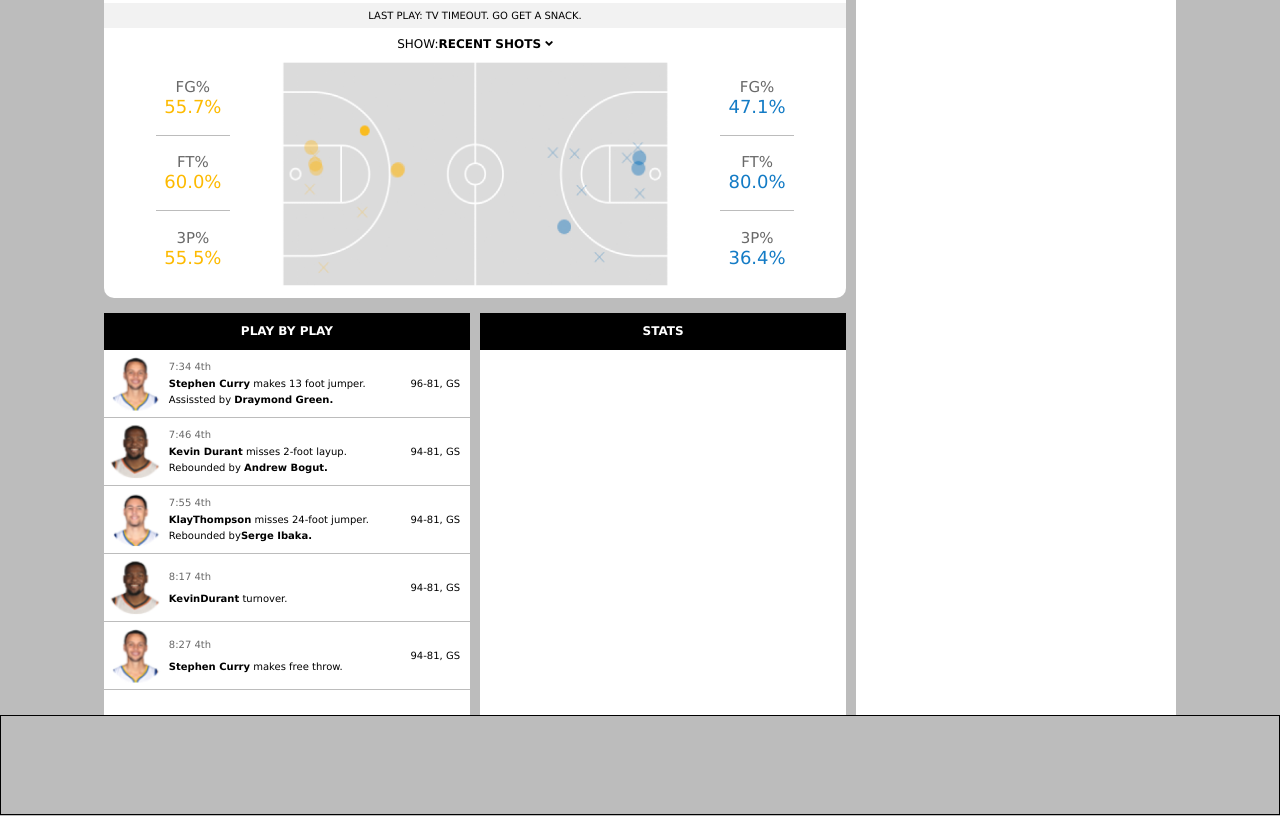
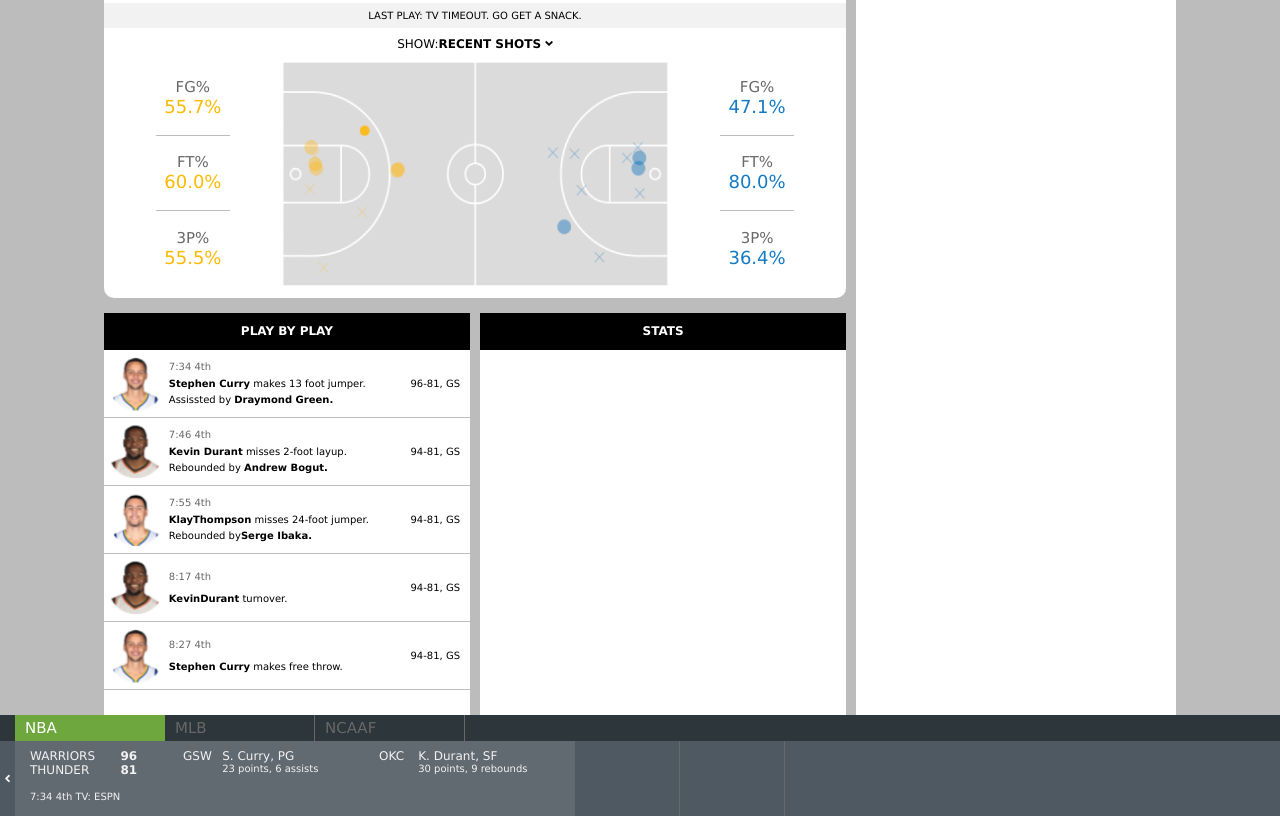
Before and after one commit to tmswartz12/fanduel-html, a plain HTML site: page client/index.html in a window 1280 px wide. Shown: the part 181-997 px from the top of the page. Drawn offline with Linux system fonts and the light colour scheme.

Commit message:
style: completed active scoreboard component in footer

```diff
--- a/client/index.html
+++ b/client/index.html
@@ -49,178 +49,254 @@
 
     <!-- End Nav Bar-->
     <!-- Start Main Body-->
-    <section class = 'main-body'>
-      <div class='main-body-left'>
-        <div class ='main-body-left-row scoreboard'>
-          <div class ='live-score'>
-            <div class = 'home-team team-box'>
-              <div class='home-team-name home'>
+    <section class="main-body">
+      <div class="main-body-left">
+        <div class="main-body-left-row scorecard">
+          <div class="live-score">
+            <div class="home-team team-box">
+              <div class="home-team-name home">
                 <div>
                   GOLDEN STATE
                 </div>
-                <div class='bold'>
+                <div class="bold">
                   WARRIORS
                 </div>
               </div>
-              <div class='score'>
-                <div class='home bold'>96</div>
+              <div class="score">
+                <div class="home bold">96</div>
               </div>
             </div>
-            <div class = 'game-clock'>
-              <div >7:34 4th</div>
-              <div class ='arena-info'>
+            <div class="game-clock">
+              <div>7:34 4th</div>
+              <div class="arena-info">
                 <div>Oracle Arena</div>
                 <div>Oakland, CA</div>
               </div>
             </div>
-            <div class = 'away-team team-box'>
-                <div class='away-team-name away'>
+            <div class="away-team team-box">
+              <div class="away-team-name away">
                 <div>
                   OKLAHOMA CITY
                 </div>
-                    <div class='bold'>
+                <div class="bold">
                   THUNDER
                 </div>
               </div>
-                  <div class='score'>
-                    <div class='away bold'>81</div>
+              <div class="score">
+                <div class="away bold">81</div>
               </div>
             </div>
           </div>
-          <div class ='game-cast'>
-            <div class='game-cast-last-play'>LAST PLAY: TV TIMEOUT. GO GET A SNACK.</div>
-            <div class ='game-cast-scoreboard'>
-              <div class ='game-cast-shot-toggle'> SHOW: <span class = 'bold'>RECENT SHOTS  <i class="fas fa-angle-down"></i></span></div>
-              <div class='game-cast-shooting-stats'>
-                <div class='shooting-stats-column'>
-                  <div class='shooting-stats shooting-stats-border'>
+          <div class="game-cast">
+            <div class="game-cast-last-play">
+              LAST PLAY: TV TIMEOUT. GO GET A SNACK.
+            </div>
+            <div class="game-cast-scoreboard">
+              <div class="game-cast-shot-toggle">
+                SHOW:
+                <span class="bold"
+                  >RECENT SHOTS <i class="fas fa-angle-down"></i
+                ></span>
+              </div>
+              <div class="game-cast-shooting-stats">
+                <div class="shooting-stats-column">
+                  <div class="shooting-stats shooting-stats-border">
                     <div>FG%</div>
-                    <div class ='home stat'>55.7%</div>
+                    <div class="home stat">55.7%</div>
                   </div>
-                  <div class='shooting-stats shooting-stats-border'>
+                  <div class="shooting-stats shooting-stats-border">
                     <div>FT%</div>
-                    <div class ='home stat'>60.0%</div>
+                    <div class="home stat">60.0%</div>
                   </div>
-                  <div class='shooting-stats'>
+                  <div class="shooting-stats">
                     <div>3P%</div>
-                    <div class ='home stat'>55.5%</div>
+                    <div class="home stat">55.5%</div>
                   </div>
                 </div>
-                <img   class="shotchart"
+                <img
+                  class="shotchart"
                   alt="FanDuel Game Cast"
-                src="/public/images/court.png"/>
-                <div class='shooting-stats-column'>
-                    <div class='shooting-stats shooting-stats-border'>
+                  src="/public/images/court.png"
+                />
+                <div class="shooting-stats-column">
+                  <div class="shooting-stats shooting-stats-border">
                     <div>FG%</div>
-                        <div class ='away stat'>47.1%</div>
+                    <div class="away stat">47.1%</div>
                   </div>
-                      <div class='shooting-stats shooting-stats-border'>
+                  <div class="shooting-stats shooting-stats-border">
                     <div>FT%</div>
-                        <div class ='away stat'>80.0%</div>
+                    <div class="away stat">80.0%</div>
                   </div>
-                      <div class='shooting-stats'>
+                  <div class="shooting-stats">
                     <div>3P%</div>
-                        <div class ='away stat'>36.4%</div>
+                    <div class="away stat">36.4%</div>
                   </div>
                 </div>
               </div>
             </div>
           </div>
-
         </div>
-        <div class ='main-body-left-row'>
-          <div class ='game-info-column play-by-play'>
-            <div class='header'>PLAY BY PLAY</div>
-            <div class='recent-play'>
-                <img class='recent-play-player-img'
+        <div class="main-body-left-row">
+          <div class="game-info-column play-by-play">
+            <div class="header">PLAY BY PLAY</div>
+            <div class="recent-play">
+              <img
+                class="recent-play-player-img"
                 alt="Stephen Curry Golden State Warriors"
-                src="/public/images/StephCurry.png"/>
-                <div class='recent-play-column'>
-                  <div class='recent-play-description'>
-                    <div class='recent-play-time'>7:34 4th</div>
-                    <div><span class='bold'>Stephen Curry</span> makes 13 foot jumper.</div>
-                    <div>Assissted by <span class='bold'>Draymond Green.</span></div>
+                src="/public/images/StephCurry.png"
+              />
+              <div class="recent-play-column">
+                <div class="recent-play-description">
+                  <div class="recent-play-time">7:34 4th</div>
+                  <div>
+                    <span class="bold">Stephen Curry</span> makes 13 foot
+                    jumper.
                   </div>
-                  <div class='recent-play-score'>
+                  <div>
+                    Assissted by <span class="bold">Draymond Green.</span>
+                  </div>
+                </div>
+                <div class="recent-play-score">
                   96-81, GS
                 </div>
               </div>
             </div>
-            <div class='recent-play'>
-                <img class='recent-play-player-img'
+            <div class="recent-play">
+              <img
+                class="recent-play-player-img"
                 alt="Kevin Durant Oklahoma City Thunder"
-                src="/public/images/KevinDurant.png"/>
-                <div class='recent-play-column'>
-                  <div class='recent-play-description'>
-                    <div class='recent-play-time'>7:46 4th</div>
-                    <div><span class='bold'>Kevin Durant</span> misses 2-foot layup.</div>
-                    <div>Rebounded by <span class='bold'>Andrew Bogut.</span></div>
+                src="/public/images/KevinDurant.png"
+              />
+              <div class="recent-play-column">
+                <div class="recent-play-description">
+                  <div class="recent-play-time">7:46 4th</div>
+                  <div>
+                    <span class="bold">Kevin Durant</span> misses 2-foot layup.
                   </div>
-                  <div class='recent-play-score'>
+                  <div>
+                    Rebounded by <span class="bold">Andrew Bogut.</span>
+                  </div>
+                </div>
+                <div class="recent-play-score">
                   94-81, GS
                 </div>
               </div>
             </div>
-            <div class='recent-play'>
-                <img class='recent-play-player-img'
+            <div class="recent-play">
+              <img
+                class="recent-play-player-img"
                 alt="Klay Thompson Golden State Warriors"
-                src="/public/images/KlayThompson.png"/>
-                <div class='recent-play-column'>
-                  <div class='recent-play-description'>
-                    <div class='recent-play-time'>7:55 4th</div>
-                    <div><span class='bold'>KlayThompson</span> misses 24-foot jumper.</div>
-                    <div>Rebounded by<span class='bold'>Serge Ibaka.</span></div>
+                src="/public/images/KlayThompson.png"
+              />
+              <div class="recent-play-column">
+                <div class="recent-play-description">
+                  <div class="recent-play-time">7:55 4th</div>
+                  <div>
+                    <span class="bold">KlayThompson</span> misses 24-foot
+                    jumper.
                   </div>
-                  <div class='recent-play-score'>
+                  <div>Rebounded by<span class="bold">Serge Ibaka.</span></div>
+                </div>
+                <div class="recent-play-score">
                   94-81, GS
                 </div>
               </div>
             </div>
-            <div class='recent-play'>
-                <img class='recent-play-player-img'
+            <div class="recent-play">
+              <img
+                class="recent-play-player-img"
                 alt="Kevin Durant Oklahoma City Thunder"
-                src="/public/images/KevinDurant.png"/>
-                <div class='recent-play-column'>
-                  <div class='recent-play-description'>
-                    <div class='recent-play-time'>8:17 4th</div>
-                    <div><span class='bold'>KevinDurant</span> turnover.</div>
+                src="/public/images/KevinDurant.png"
+              />
+              <div class="recent-play-column">
+                <div class="recent-play-description">
+                  <div class="recent-play-time">8:17 4th</div>
+                  <div><span class="bold">KevinDurant</span> turnover.</div>
                 </div>
-                  <div class='recent-play-score'>
+                <div class="recent-play-score">
                   94-81, GS
                 </div>
               </div>
             </div>
-            <div class='recent-play'>
-                <img class='recent-play-player-img'
+            <div class="recent-play">
+              <img
+                class="recent-play-player-img"
                 alt="Stephen Curry Golden State Warriors"
-                src="/public/images/StephCurry.png"/>
-                <div class='recent-play-column'>
-                  <div class='recent-play-description'>
-                    <div class='recent-play-time'>8:27 4th</div>
-                    <div><span class='bold'>Stephen Curry</span> makes free throw.</div>
+                src="/public/images/StephCurry.png"
+              />
+              <div class="recent-play-column">
+                <div class="recent-play-description">
+                  <div class="recent-play-time">8:27 4th</div>
+                  <div>
+                    <span class="bold">Stephen Curry</span> makes free throw.
                   </div>
-                  <div class='recent-play-score'>
+                </div>
+                <div class="recent-play-score">
                   94-81, GS
                 </div>
               </div>
             </div>
-
           </div>
-          <div class ='game-info-column stats'>
-              <div class='header'> STATS</div>
+          <div class="game-info-column stats">
+            <div class="header">STATS</div>
           </div>
         </div>
       </div>
-      <div class='main-body-right'>
-          <div class='header'>YOUR SCORING</div>
-          <div class='your-games'>
-            <div class='your-games-options games-options-active'>THIS GAME</div>
-            <div class='your-games-options'>ALL GAMES</div>
+      <div class="main-body-right">
+        <div class="header">YOUR SCORING</div>
+        <div class="your-games">
+          <div class="your-games-options games-options-active">THIS GAME</div>
+          <div class="your-games-options">ALL GAMES</div>
         </div>
       </div>
     </section>
-    <footer class='footer'>
-
+    <!-- End Main Body-->
+    <!-- Start Footer-->
+    <footer class="footer">
+      <div class="league-row">
+        <div class="league league-active">NBA</div>
+        <div class="league">MLB</div>
+        <div class="league">NCAAF</div>
+      </div>
+      <div class="boxscore">
+        <div class="previous-boxscore">
+          <i class="fas fa-angle-left"></i>
+        </div>
+        <div class="active-boxscore">
+          <div class="active-boxscore-row">
+            <div class="active-boxscore-column">
+              <div class="boxscore-team">
+                <div class="boxscore-team-home">WARRIORS</div>
+                <div class="boxscore-team-away">THUNDER</div>
+              </div>
+              <div class="boxscore-score bold">
+                <div class="boxscore-score-home">96</div>
+                <div class="boxscore-score-away">81</div>
+              </div>
+            </div>
+            <div class="top-player">
+              <div class="team-column">GSW</div>
+              <div class="top-player-column">
+                <div>S. Curry, PG</div>
+                <div class="top-player-stats">23 points, 6 assists</div>
+              </div>
+            </div>
+            <div class="top-player">
+              <div class="team-column">OKC</div>
+              <div class="top-player-column">
+                <div>K. Durant, SF</div>
+                <div class="top-player-stats">30 points, 9 rebounds</div>
+              </div>
+            </div>
+          </div>
+          <div class="boxscore-game-clock">
+            7:34 4th TV: ESPN
+          </div>
+        </div>
+        <div class="unactive-boxscore"></div>
+        <div class="unactive-boxscore"></div>
+      </div>
     </footer>
+    <!-- End Footer-->
   </body>
 </html>
--- a/public/style.css
+++ b/public/style.css
@@ -47,7 +47,7 @@
   width: 100vw;
   height: 66px;
   z-index: 1;
-  background-color: #2d363b;
+  background-color: #2d363a;
   align-items: center;
   justify-content: space-around;
   flex-direction: row;
@@ -141,7 +141,7 @@
   height: 402.5px;
 }
 
-.scoreboard {
+.scorecard {
   display: flex;
   width: 100%;
   flex-direction: column;
@@ -398,13 +398,150 @@
   color: #6ea73d;
 }
 
+/* End Main Body */
+
+/* Start Footer */
 footer {
   position: relative;
 }
 .footer {
   display: flex;
   width: 100%;
-  height: 100px;
+  height: 101px;
+  flex-direction: column;
+}
+
+.league-row {
+  display: flex;
+  width: 100%;
+  height: 26px;
+  background-color: #2d363a;
+  padding-left: 15px;
+}
+
+.league {
+  display: flex;
+  align-items: center;
+  height: 100%;
+  width: 150px;
+  border-right: 1px solid #686868;
+  padding-left: 10px;
+  color: #686868;
+}
+
+.league-active {
+  background-color: #6ea73d;
+  border: none;
+  color: white;
+  font-weight: 300;
+}
+
+.boxscore {
+  display: flex;
+  width: 100%;
+  height: 75px;
+  flex-direction: row;
+  background-color: #4f5961;
+}
+
+.previous-boxscore {
+  display: flex;
+  width: 15px;
+  height: 75px;
   justify-content: center;
-  border: 1px solid;
+  align-items: center;
+  color: #f2f2f2;
+  font-size: 12px;
 }
+
+.active-boxscore {
+  display: flex;
+  width: 560px;
+  height: 75px;
+  flex-direction: column;
+  background-color: #616a71;
+}
+
+.active-boxscore-row {
+  display: flex;
+  width: 560px;
+  height: 50px;
+  flex-direction: row;
+  background-color: #616a71;
+}
+
+.active-boxscore-column {
+  display: flex;
+  align-items: center;
+  width: 30%;
+  height: 50px;
+  padding-left: 15px;
+  padding-top: 15px;
+}
+
+.boxscore-team {
+  display: flex;
+  height: 50px;
+  width: 50%;
+  justify-content: flex-start;
+  flex-direction: column;
+  color: #f2f2f2;
+  font-size: 12px;
+}
+.boxscore-score {
+  display: flex;
+  height: 50px;
+  width: 20%;
+  justify-content: flex-start;
+  align-items: flex-end;
+  flex-direction: column;
+  color: #f2f2f2;
+  font-size: 12px;
+}
+
+.team-column {
+  display: flex;
+  width: 20%;
+  height: 50px;
+  justify-content: flex-start;
+  color: #f2f2f2;
+  font-size: 12px;
+}
+
+.top-player {
+  display: flex;
+  align-items: center;
+  width: 35%;
+  height: 50px;
+  padding-top: 15px;
+}
+
+.top-player-column {
+  display: flex;
+  height: 50px;
+  width: 80%;
+  justify-content: flex-start;
+  flex-direction: column;
+  color: #f2f2f2;
+  font-size: 12px;
+}
+
+.top-player-stats {
+  color: #f2f2f2;
+  font-size: 10px;
+}
+
+.boxscore-game-clock {
+  padding-left: 15px;
+  color: #f2f2f2;
+  font-size: 10px;
+}
+
+.unactive-boxscore {
+  display: flex;
+  width: 105px;
+  height: 75px;
+  border-right: 1px solid #686868;
+}
+
+/* End Footer */
```
Lines whose indentation alone changed are shown as unchanged.
